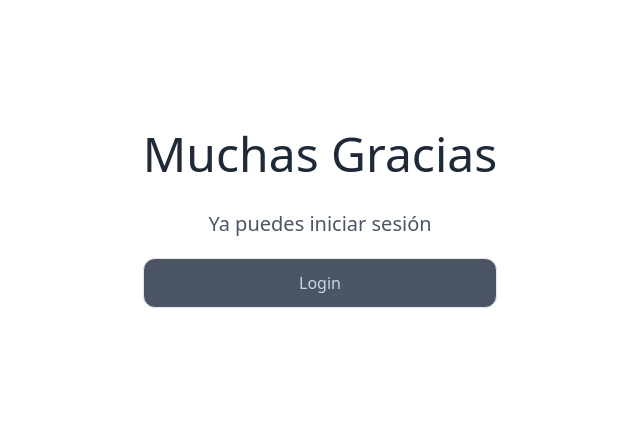
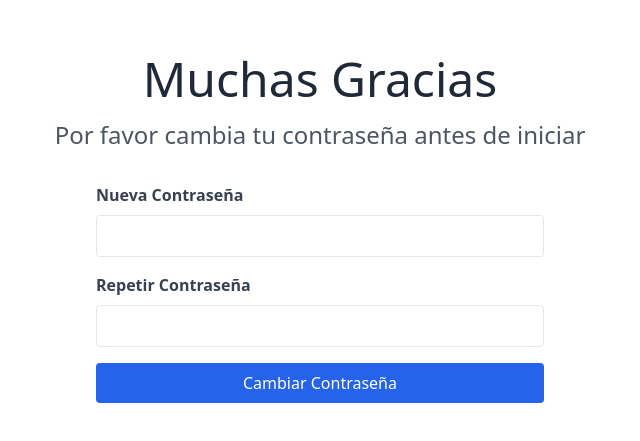
Before and after one commit to CarlosPerez19/ProyectoFullS, a React (Vite) app in the folder Frontend/: page /confirmar/1 in a window 1280 px wide. Shown: the part 195-636 px from the top of the page, without its empty margins (320-960 px from the left). Built offline with nearby package versions, Linux system fonts and the light colour scheme; no server answers.

Commit message:
Inicio Sesion FIN

```diff
--- a/Frontend/src/paginas/Confirmar.jsx
+++ b/Frontend/src/paginas/Confirmar.jsx
@@ -3,22 +3,22 @@ import Mensaje from '../componets/Alertas/Mensajes'
 import { useState, useEffect } from 'react'
 import { useParams } from 'react-router-dom'
 import axios from 'axios'
-import Password from '../componets/Perfil/Password'
 
 export const Confirmar = () => {
     const { token } = useParams();
     const [mensaje, setMensaje] = useState({})
-    const [mostrarPassword, setMostrarPassword] = useState(false);
+    const [password, setPassword] = useState('');
+    const [password2, setPassword2] = useState('');
+    const [mensajePassword, setMensajePassword] = useState({});
+    const [passwordCambiada, setPasswordCambiada] = useState(false);
 
     const verifyToken = async () => {
         try {
             const url = `${import.meta.env.VITE_BACKEND_URL}/confirmar-cuenta/${token}`
             const respuesta = await axios.get(url)
-            setMensaje({ respuesta: respuesta.data.msg, tipo: false })
-            setMostrarPassword(true)
+            setMensaje({ respuesta: respuesta.data.mensaje, tipo: true })
         } catch (error) {
-            setMensaje({ respuesta: error.response.data.msg, tipo: true })
-            setMostrarPassword(false)
+            setMensaje({ respuesta: error.response.data.error, tipo: false })
         }
     }
 
@@ -26,21 +26,87 @@ export const Confirmar = () => {
         verifyToken()
     }, [])
 
+    const handleSubmit = async (e) => {
+        e.preventDefault();
+        if (password.length < 6) {
+            setMensajePassword({ respuesta: "La contraseña debe tener al menos 6 caracteres.", tipo: false });
+            return;
+        }
+        if (password !== password2) {
+            setMensajePassword({ respuesta: "Las contraseñas no coinciden.", tipo: false });
+            return;
+        }
+
+        try {
+            const url = `${import.meta.env.VITE_BACKEND_URL}/nuevo-password/${token}`;
+            const body = {
+                password,
+                confirmPassword: password2
+            };
+            await axios.patch(url, body);
+            setMensajePassword({ respuesta: "Contraseña cambiada correctamente.", tipo: true });
+            setPassword('');
+            setPassword2('');
+            setPasswordCambiada(true);
+        } catch (error) {
+            setMensajePassword({ respuesta: error.response?.data?.error || "Error al cambiar la contraseña.", tipo: false });
+        }
+    }
+
     return (
         <div className="flex flex-col items-center justify-center">
-            {Object.keys(mensaje).length > 0 && <Mensaje tipo={mensaje.tipo}>{mensaje.respuesta}</Mensaje>}
 
             <div className="flex flex-col items-center justify-center">
                 <p className="text-3xl md:text-4xl lg:text-5xl text-gray-800 mt-12">Muchas Gracias</p>
-                <p className="md:text-lg lg:text-xl text-gray-600 mt-8">Ya puedes iniciar sesión</p>
-                <Link to="/login" className="p-3 m-5 w-full text-center bg-gray-600 text-slate-300 border rounded-xl hover:scale-110 duration-300 hover:bg-gray-900 hover:text-white">Login</Link>
+                <p className="text-lg md:text-xl lg:text-2xl text-gray-600 mt-4">Por favor cambia tu contraseña antes de iniciar</p>
+                {!passwordCambiada && (
+                    <form onSubmit={handleSubmit} className="w-full max-w-md mt-8 space-y-4">
+                        {Object.keys(mensajePassword).length > 0 && (
+                            <Mensaje tipo={mensajePassword.tipo}>{mensajePassword.respuesta}</Mensaje>
+                        )}
+                        <div>
+                            <label className="block text-gray-700 font-bold mb-2" htmlFor="password">
+                                Nueva Contraseña
+                            </label>
+                            <input
+                                type="password"
+                                id="password"
+                                className="border rounded w-full p-2"
+                                value={password}
+                                onChange={e => setPassword(e.target.value)}
+                                minLength={6}
+                                required
+                            />
+                        </div>
+                        <div>
+                            <label className="block text-gray-700 font-bold mb-2" htmlFor="password2">
+                                Repetir Contraseña
+                            </label>
+                            <input
+                                type="password"
+                                id="password2"
+                                className="border rounded w-full p-2"
+                                value={password2}
+                                onChange={e => setPassword2(e.target.value)}
+                                minLength={6}
+                                required
+                            />
+                        </div>
+                        <button
+                            type="submit"
+                            className="bg-blue-600 text-white px-4 py-2 rounded hover:bg-blue-800 w-full"
+                        >
+                            Cambiar Contraseña
+                        </button>
+                    </form>
+                )}
+                {passwordCambiada && (
+                    <>
+                        <p className="md:text-lg lg:text-xl text-green-600 mt-8">Ya puedes iniciar sesión</p>
+                        <Link to="/login" className="p-3 m-5 w-full text-center bg-gray-600 text-slate-300 border rounded-xl hover:scale-110 duration-300 hover:bg-gray-900 hover:text-white">Login</Link>
+                    </>
+                )}
             </div>
-
-            {mostrarPassword && (
-                <div className="w-full max-w-md mt-8">
-                    <Password />
-                </div>
-            )}
         </div>
     )
 }
```
